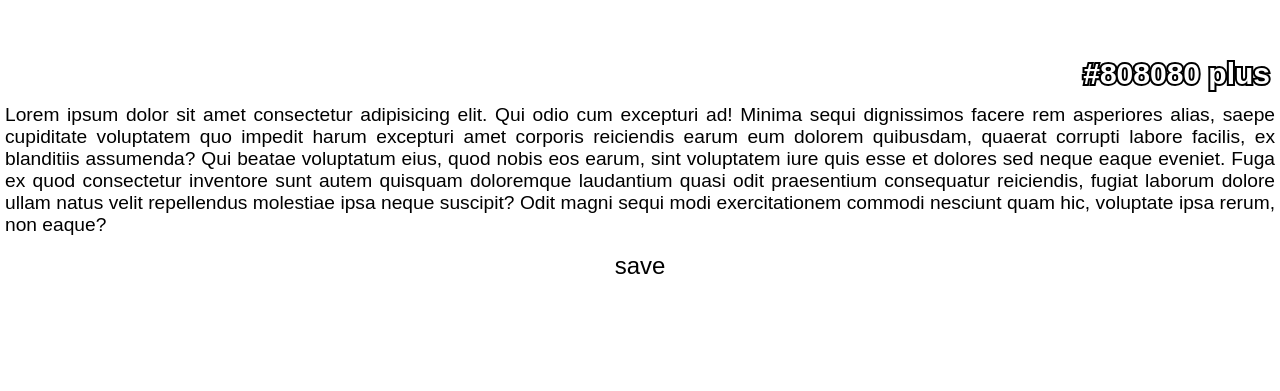
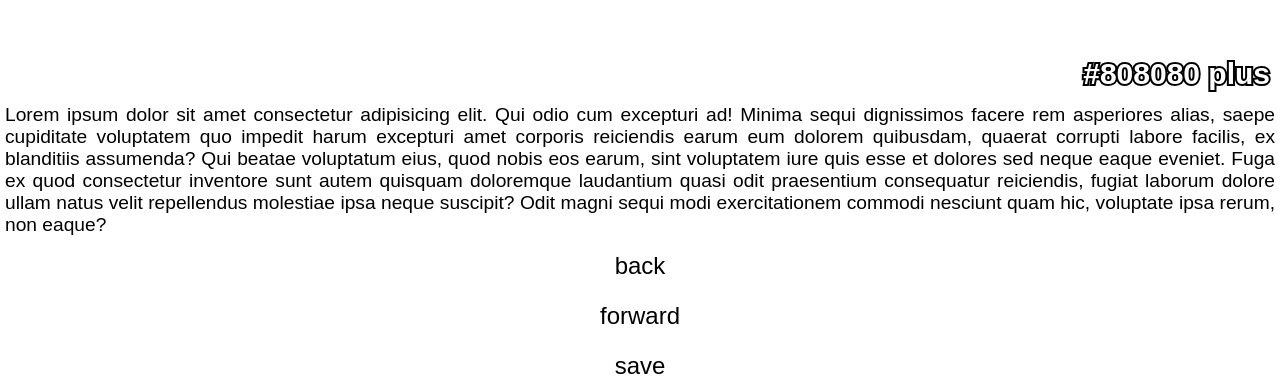
Before and after one commit to rgb128/plus, a plain HTML site: page index.html in a window 1280 px wide. Shown: the part 701-1092 px from the top of the page. Before the commit the page ends 992 px from the top, so only its background shows below. Drawn offline with Linux system fonts and the light colour scheme.

Commit message:
add history mode

```diff
--- a/index.html
+++ b/index.html
@@ -12,10 +12,13 @@
     <div>
         Lorem ipsum dolor sit amet consectetur adipisicing elit. Qui odio cum excepturi ad! Minima sequi dignissimos facere rem asperiores alias, saepe cupiditate voluptatem quo impedit harum excepturi amet corporis reiciendis earum eum dolorem quibusdam, quaerat corrupti labore facilis, ex blanditiis assumenda? Qui beatae voluptatum eius, quod nobis eos earum, sint voluptatem iure quis esse et dolores sed neque eaque eveniet. Fuga ex quod consectetur inventore sunt autem quisquam doloremque laudantium quasi odit praesentium consequatur reiciendis, fugiat laborum dolore ullam natus velit repellendus molestiae ipsa neque suscipit? Odit magni sequi modi exercitationem commodi nesciunt quam hic, voluptate ipsa rerum, non eaque?
     </div>
+    <button onclick="imagesHistory.back()">back</button>
+    <button onclick="imagesHistory.forward()">forward</button>
     <button onclick="save()">save</button>
 
     <script src="js/config.js"></script>
     <script src="js/helpers.js"></script>
+    <script src="js/history.js"></script>
     <script src="js/main.js"></script>
 </body>
 </html>
--- /dev/null
+++ b/js/history.js
@@ -0,0 +1,32 @@
+'use strict';
+
+const imagesHistory = {
+    imageDatas: [],
+    current: -1,
+    add() {
+        if (this.current !== this.imageDatas.length - 1) {
+            //add after ctrl+z
+            this.imageDatas.length = this.current + 1;
+        }
+        this.current++;
+        this.imageDatas.push(ctx.getImageData(0, 0, CONFIG.canvasWidth, CONFIG.canvasHeight));
+    },
+    back() {
+        if (this.current <= 0) {
+            throw new Error('Cannot go back from first position');
+        }
+        this.current--;
+        this.draw();
+    },
+    forward() {
+        if (this.current >= this.imageDatas.length - 1) {
+            throw new Error('Cannot go forward from last position');
+        }
+        this.current++;
+        this.draw();
+    },
+    draw() {
+        const imgData = this.imageDatas[this.current];
+        ctx.putImageData(imgData, CONFIG.canvasWidth - imgData.width, CONFIG.canvasHeight - imgData.height);
+    },
+};
--- a/js/main.js
+++ b/js/main.js
@@ -2,6 +2,7 @@
 
 fillBasic();
 drawText(ctx);
+imagesHistory.add();
 
 canvasElement.onclick = async (e) => {
     const x = e.offsetX;
@@ -19,6 +20,7 @@ canvasElement.onclick = async (e) => {
     const color = CONFIG.colors[Math.floor(Math.random() * CONFIG.colors.length)];
 
     await makePlus(ctx, color, realX, realY);
+    imagesHistory.add();
 }
 
 function makePlus(ctx, color, x = CONFIG.canvasWidth / 2, y = CONFIG.canvasHeight / 2, width = CONFIG.canvasWidth, height = CONFIG.canvasHeight) {
```
